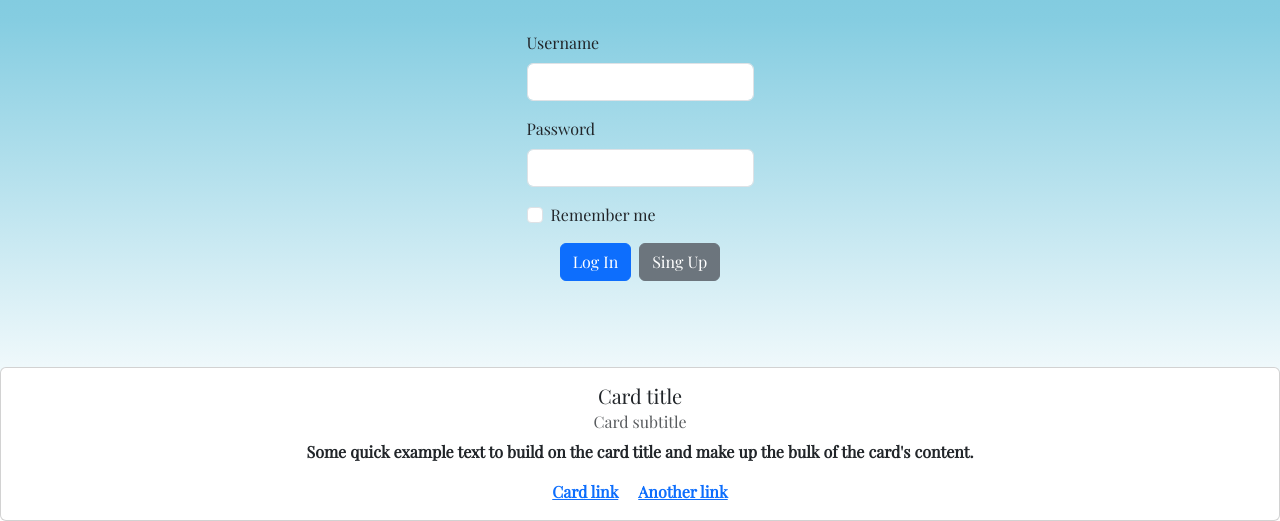
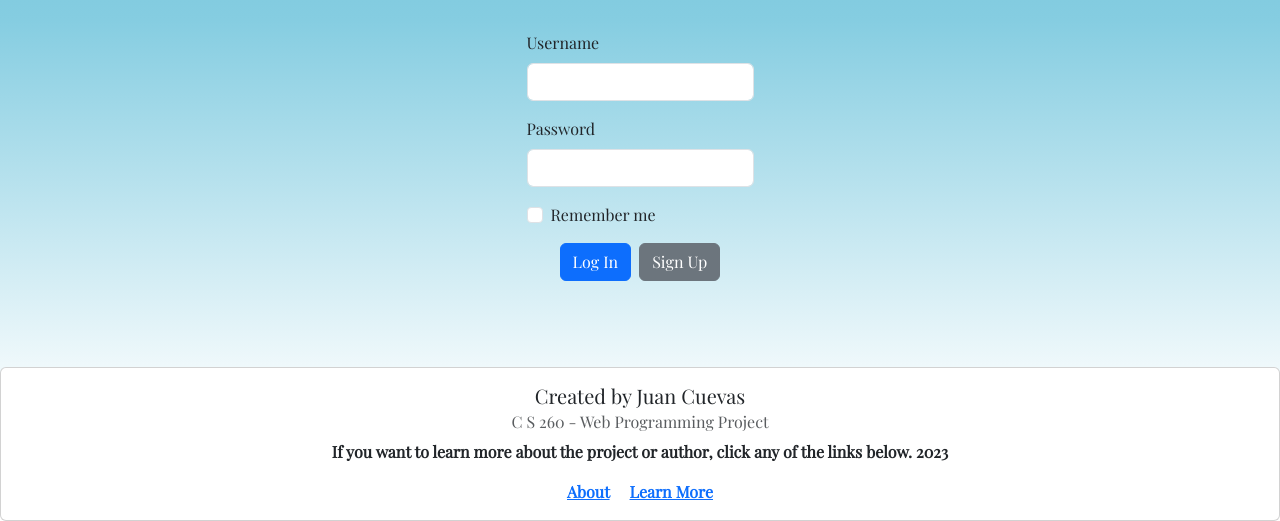
Before and after one commit to jac377/startup, a plain HTML site: page index.html in a window 1280 px wide. Shown: the part 381-902 px from the top of the page. Drawn offline with nearby package versions, Linux system fonts and the light colour scheme.

Commit message:
Edited index.html footer and added signup.html

```diff
--- a/index.html
+++ b/index.html
@@ -37,7 +37,7 @@
                 </div>
                 <div class="d-grid gap-2 d-md-flex justify-content-md-center">
                     <button type="submit" class="btn btn-primary">Log In</button>
-                    <button type="submit" class="btn btn-secondary">Sing Up</button>
+                    <button type="submit" class="btn btn-secondary">Sign Up</button>
                 </div>
 
             </form>
@@ -47,11 +47,11 @@
     <footer>
         <div class="card" style="width: 100%; display: flex;">
             <div class="card-body">
-              <h5 class="card-title">Card title</h5>
-              <h6 class="card-subtitle mb-2 text-muted">Card subtitle</h6>
-              <p class="card-text">Some quick example text to build on the card title and make up the bulk of the card's content.</p>
-              <a href="#" class="card-link">Card link</a>
-              <a href="#" class="card-link">Another link</a>
+              <h5 class="card-title">Created by Juan Cuevas</h5>
+              <h6 class="card-subtitle mb-2 text-muted">C S 260 - Web Programming Project</h6>
+              <p class="card-text">If you want to learn more about the project or author, click any of the links below. 2023</p>
+              <a href="about.html" class="card-link">About</a>
+              <a href="https://mindlydrinking.click/" class="card-link">Learn More</a>
             </div>
           </div>
     </footer>
```
Also changed, not shown: signup.html (added).
